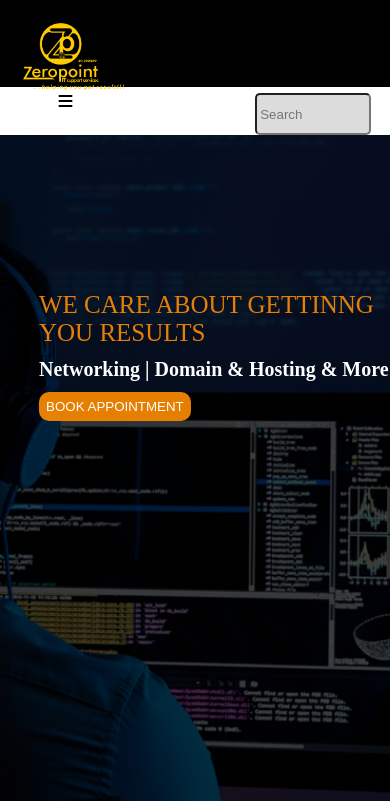
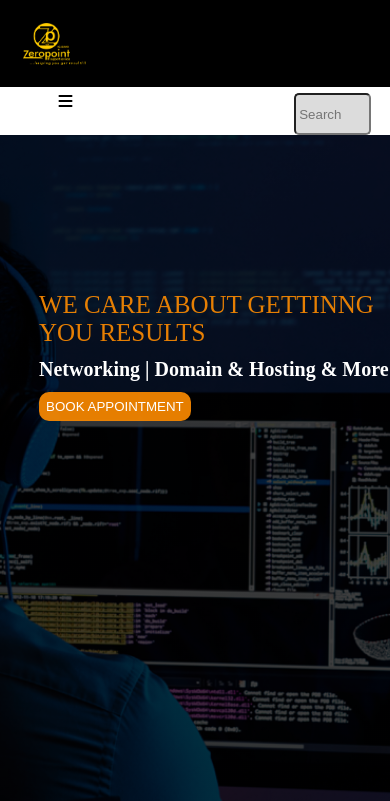
Before and after one commit to Emmanex234/Zeropoint, a plain HTML site: page index.html in a window 390 px wide. Shown: the top 801 px of the page. Drawn offline with Linux system fonts and the light colour scheme.

Commit message:
fIRST commit

```diff
--- a/assests/css/media.css
+++ b/assests/css/media.css
@@ -31,10 +31,13 @@
     }
     #bar{
         display:block ;
+        width: 120%;
+        height: 120%;
     }
     #imglogo{
-        height: 8vh;
+        height: 5vh;
         width: 100%;
+
     }
     .hslide_txco1{
         padding-top: 40%;
```
